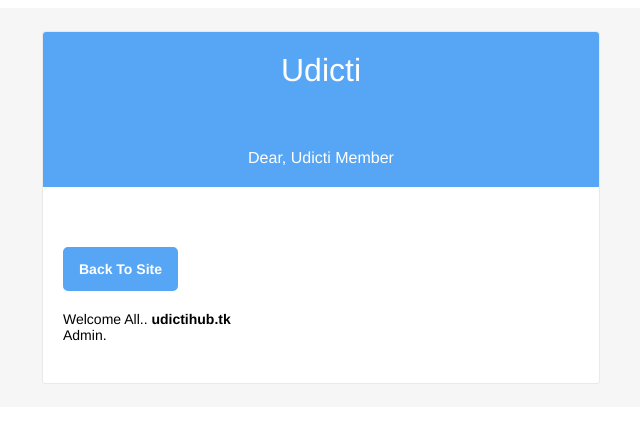
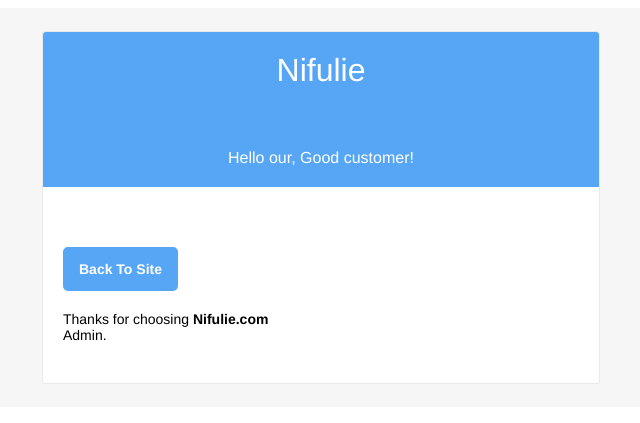
Before and after one commit to maen08/udictimailer, a Django app: template templates/email.html in a window 1280 px wide. Shown: the top 423 px of the page, without its empty margins (319-959 px from the left). Run offline with Django 3.2, Linux system fonts and the light colour scheme; the template is opened without the code that fills it, so the values that code supplies are empty.

Commit message:
fix: template email issue

```diff
--- a/templates/email.html
+++ b/templates/email.html
@@ -20,9 +20,9 @@
                                 <td class=""
                                     style="font-family: 'Helvetica Neue',Helvetica,Arial,sans-serif; box-sizing: border-box; font-size: 16px; vertical-align: top; color: #fff; font-weight: 500; text-align: center; border-radius: 3px 3px 0 0; background-color: #57a6f5; margin: 0; padding: 20px;"
                                     align="center" bgcolor="#71b6f9" valign="top">
-                                    <p style="font-size:32px;color:#fff;">Udicti</p> <br>
-                                    <span style="margin-top: 10px;display: block; color: #fff;">Dear, Udicti Member
-                                        </span>
+                                    <p style="font-size:32px;color:#fff;">Nifulie</p> <br>
+                                    <span style="margin-top: 10px;display: block; color: #fff;">Hello our, Good
+                                        customer!</span>
                                 </td>
                             </tr>
                             <tr
@@ -57,7 +57,7 @@
                                                 <td class="content-block"
                                                     style="font-family: 'Helvetica Neue',Helvetica,Arial,sans-serif; box-sizing: border-box; font-size: 14px; vertical-align: top; margin: 0; padding: 0 0 20px;"
                                                     valign="top">
-                                                    <a href="https://udictihub.tk/" class="btn-primary"
+                                                    <a href="https://nifulie.com/" class="btn-primary"
                                                         style="font-family: 'Helvetica Neue',Helvetica,Arial,sans-serif; box-sizing: border-box; font-size: 14px; color: #FFF; text-decoration: none; line-height: 2em; font-weight: bold; text-align: center; cursor: pointer; display: inline-block; border-radius: 5px; text-transform: capitalize; background-color: #57a6f5; margin: 0; border-color: #57a6f5; border-style: solid; border-width: 8px 16px;">Back
                                                         to Site
                                                     </a>
@@ -69,7 +69,7 @@
                                                 <td class="content-block"
                                                     style="font-family: 'Helvetica Neue',Helvetica,Arial,sans-serif; box-sizing: border-box; font-size: 14px; vertical-align: top; margin: 0; padding: 0 0 20px;"
                                                     valign="top">
-                                                    Welcome All.. <b>udictihub.tk</b>
+                                                    Thanks for choosing <b>Nifulie.com</b>
                                                     <br> Admin. </br>
                                                 </td>
                                             </tr>
```
Also changed, not shown: main_app/views.py (+20 -23 lines).
